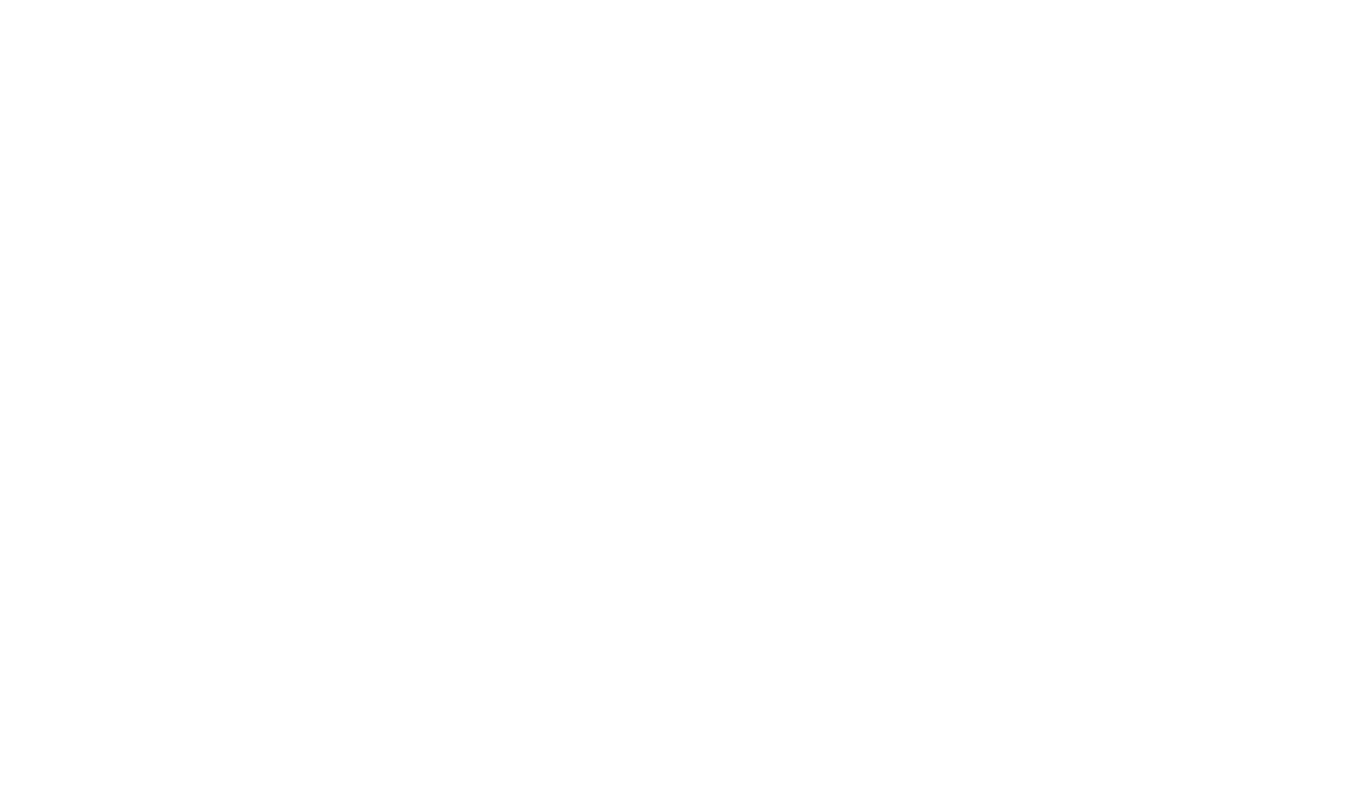
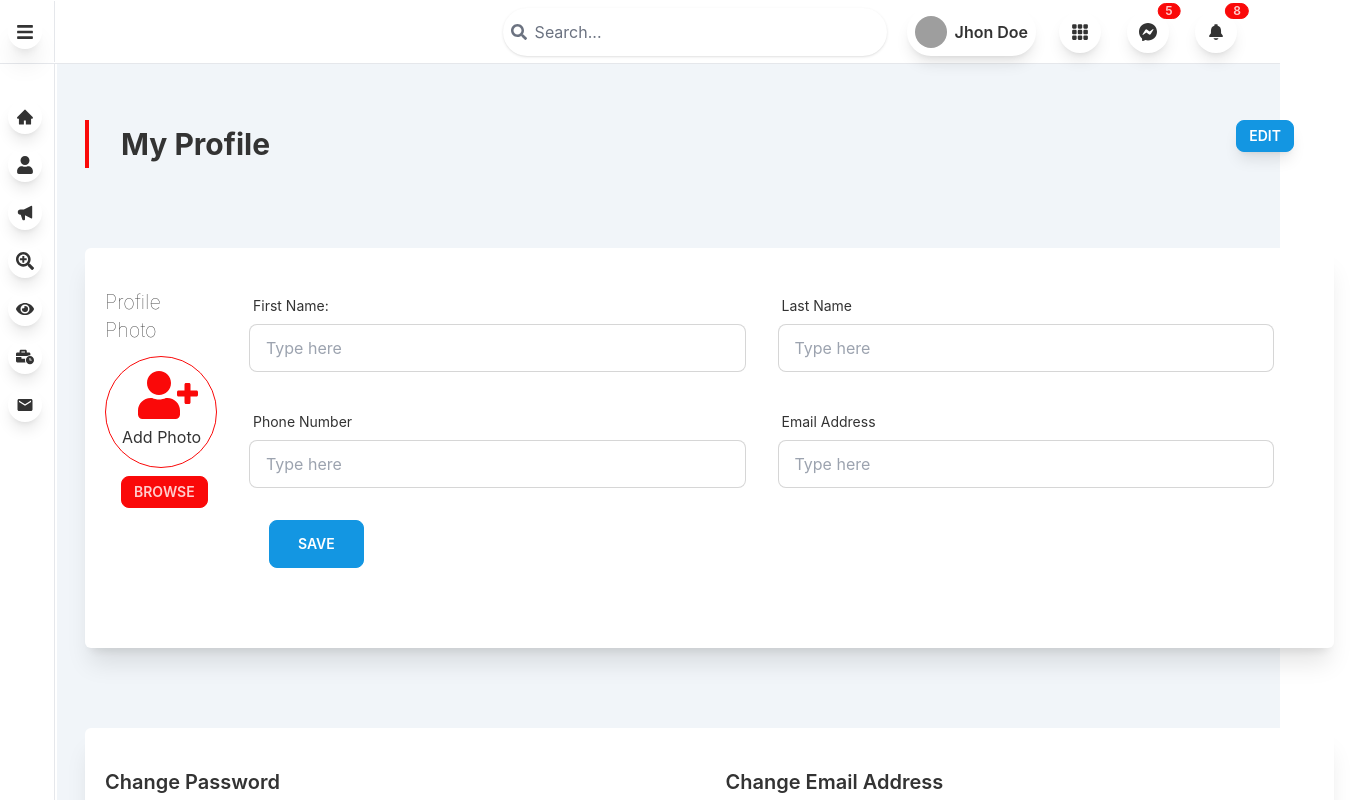
Before and after one commit to dipankar11137/Task-1-BP, a React (Create React App) app: page /proAdmin/myProfile in a window 1280 px wide. Before the commit this address had no page. Shown: the whole page, 1362 px wide, since content can reach past the window. Built offline with nearby package versions, Linux system fonts and the light colour scheme; grey boxes are pictures that could not be loaded.

Commit message:
add my profile

```diff
--- a/src/App.js
+++ b/src/App.js
@@ -6,6 +6,7 @@
 import Home from './Pages/Home/Home';
 import Header from './Pages/ProAdmin/Header';
 import ProAdminHome from './Pages/ProAdmin/Index/ProAdminHome';
+import MyProfile from './Pages/ProAdmin/My Profile/MyProfile';
 Aos.init();
 
 function App() {
@@ -16,15 +17,10 @@
       <Routes>
         <Route path="/" element={<Home />}></Route>
 
-        {/* <Route path="/createAccount" element={<CreateAccount />}></Route>
-        <Route path="/login" element={<Login />}></Route>
-        <Route path="/*" element={<NotFound />}></Route> */}
         {/* dashboard */}
-        <Route path="/dashboard" element={<Header />}>
+        <Route path="/proAdmin" element={<Header />}>
           <Route index element={<ProAdminHome />} />
-
-          {/* <Route path="profile" element={<ProHome />} /> */}
-          {/* <Route path="editProfile" element={<EditProfile />} /> */}
+          <Route path="myProfile" element={<MyProfile />} />
         </Route>
       </Routes>
 
--- a/src/Pages/ProAdmin/Dashboard.js
+++ b/src/Pages/ProAdmin/Dashboard.js
@@ -4,7 +4,7 @@
 import { HiSpeakerphone } from 'react-icons/hi';
 import { MdEmail } from 'react-icons/md';
 import { TiThLargeOutline } from 'react-icons/ti';
-import { Outlet } from 'react-router-dom';
+import { Link, Outlet } from 'react-router-dom';
 import './Tooltip.css';
 
 const Dashboard = ({ drawer, setDrawer }) => {
@@ -121,12 +121,14 @@
                       <div className=" text-black ">
                         <hr className="mb-1" />
 
+                        <Link to="/proAdmin">
                           <p
                             href=""
                             className="hover:text-accent cursor-pointer pl-2 flex items-center"
                           >
                             <AiFillHome className="mr-1" /> Overview
                           </p>
+                        </Link>
                         <hr className="my-1" />
                         <p
                           href=""
@@ -153,12 +155,11 @@
                           <AiFillHome className="mr-1" /> My profile
                         </p>
                         <hr className="my-1" />
-                        <p
-                          href=""
-                          className="hover:text-accent cursor-pointer pl-2 flex items-center"
-                        >
+                        <Link to="/proAdmin/myProfile">
+                          <p className="hover:text-accent cursor-pointer pl-2 flex items-center">
                             <TiThLargeOutline className="mr-1" /> My Profile
                           </p>
+                        </Link>
 
                         <hr className="my-1" />
                       </div>
--- a/src/Pages/ProAdmin/Index/ProAdminHome.js
+++ b/src/Pages/ProAdmin/Index/ProAdminHome.js
@@ -1,6 +1,7 @@
 import React from 'react';
 import { BiUpArrowAlt } from 'react-icons/bi';
 import List from '../../../Components/List';
+import Footer from '../../../Share/Footer';
 import useDrawer from '../../../hooks/useDrawer';
 
 const ProAdminHome = () => {
@@ -62,18 +63,7 @@
       <List name={' Business Sales Promo'} />
       <List name={'Business Directory'} />
 
-      <footer className="footer  p-4 bg-white text-base-content mt-40 pt-14 ">
-        <div className="flex justify-between px-10 w-full items-center pb-4">
-          <p>Business Media Group 2020.All rights reserved</p>
-          <div className="flex gap-5">
-            <p className="cursor-pointer hover:text-primary">
-              Terms of Service
-            </p>
-            <p className="cursor-pointer hover:text-primary">Privacy Policy</p>
-            <p className="cursor-pointer hover:text-primary">Contact us</p>
-          </div>
-        </div>
-      </footer>
+      <Footer />
     </div>
   );
 };
--- /dev/null
+++ b/src/Pages/ProAdmin/My Profile/MyProfile.js
@@ -0,0 +1,196 @@
+import React, { useRef } from 'react';
+import { FaUserPlus } from 'react-icons/fa';
+import Footer from '../../../Share/Footer';
+
+const MyProfile = () => {
+  const fileInputRef = useRef(null);
+
+  const handleButtonClick = () => {
+    // Trigger the file input by clicking it
+    fileInputRef.current.click();
+  };
+
+  const handleFileChange = e => {
+    // Handle the selected file here
+    const selectedFile = e.target.files[0];
+    console.log('Selected file:', selectedFile);
+  };
+  return (
+    <div>
+      <div className="pt-20 px-7 pb-20">
+        <div className="flex justify-between my-5 pt-5">
+          <div className="flex items-center">
+            <div className="h-12 w-1 bg-primary"></div>
+            <h1 className="ml-8 text-3xl font-bold">My Profile </h1>
+          </div>
+          <button className="btn btn-accent mr-10 btn-sm text-white shadow-lg">
+            Edit
+          </button>
+        </div>
+        <div className="flex gap-x-8 bg-white shadow-xl mt-20 rounded-md px-5 py-10 pb-20">
+          <div>
+            <p className="text-xl  mb-3 font-thin">Profile Photo</p>
+            <div className="border-[1px] border-primary w-28 h-28 rounded-full pl-4 pt-2">
+              <FaUserPlus className="text-primary text-6xl ml-4" />
+              <p>Add Photo</p>
+            </div>
+            <div>
+              <button
+                onClick={handleButtonClick}
+                className="btn btn-primary btn-sm ml-4 mt-2"
+              >
+                Browse
+              </button>
+              {/* Hide the file input element */}
+              <input
+                type="file"
+                ref={fileInputRef}
+                style={{ display: 'none' }}
+                onChange={handleFileChange}
+              />
+            </div>
+          </div>
+          <div className=" grid grid-cols-2 gap-8 w-full mr-10 ">
+            <div className=" w-full ">
+              <label className="label">
+                <span className="label-text">First Name: </span>
+              </label>
+              <input
+                type="text"
+                placeholder="Type here"
+                className="input input-bordered w-full "
+              />
+            </div>
+            <div className=" w-full ">
+              <label className="label">
+                <span className="label-text">Last Name </span>
+              </label>
+              <input
+                type="text"
+                placeholder="Type here"
+                className="input input-bordered w-full "
+              />
+            </div>
+            <div className=" w-full ">
+              <label className="label">
+                <span className="label-text">Phone Number </span>
+              </label>
+              <input
+                type="phone"
+                placeholder="Type here"
+                className="input input-bordered w-full "
+              />
+            </div>
+            <div className=" w-full ">
+              <label className="label">
+                <span className="label-text">Email Address </span>
+              </label>
+              <input
+                type="email"
+                placeholder="Type here"
+                className="input input-bordered w-full "
+              />
+            </div>
+            <div>
+              <button className="btn btn-md btn-accent text-white ml-5 px-7 ">
+                Save
+              </button>
+            </div>
+          </div>
+        </div>
+
+        <div className=" bg-white shadow-xl mt-20 rounded-md px-5 py-10 pb-20">
+          <div className=" grid grid-cols-2 gap-8 w-full mr-10 ">
+            <p className="text-xl font-semibold">Change Password </p>
+            <p className="text-xl font-semibold">Change Email Address </p>
+            <div className=" w-full ">
+              <label className="label">
+                <span className="label-text">Email Address: </span>
+              </label>
+              <input
+                type="text"
+                placeholder="Type here"
+                className="input input-bordered w-full "
+              />
+            </div>
+            <div className=" w-full ">
+              <label className="label">
+                <span className="label-text">
+                  Your Registred Email address:{' '}
+                </span>
+              </label>
+              <input
+                type="text"
+                placeholder="Type here"
+                className="input input-bordered w-full "
+              />
+            </div>
+            <div className=" w-full ">
+              <label className="label">
+                <span className="label-text">Current Password: </span>
+              </label>
+              <input
+                type="text"
+                placeholder="Type here"
+                className="input input-bordered w-full "
+              />
+            </div>
+            <div className=" w-full ">
+              <label className="label">
+                <span className="label-text">New Email Address: </span>
+              </label>
+              <input
+                type="text"
+                placeholder="Type here"
+                className="input input-bordered w-full "
+              />
+            </div>
+            <div className=" w-full ">
+              <label className="label">
+                <span className="label-text">New Password : </span>
+              </label>
+              <input
+                type="text"
+                placeholder="Type here"
+                className="input input-bordered w-full "
+              />
+            </div>
+            <div className=" w-full ">
+              <label className="label">
+                <span className="label-text">Repeat New Email Address: </span>
+              </label>
+              <input
+                type="text"
+                placeholder="Type here"
+                className="input input-bordered w-full "
+              />
+            </div>
+            <div className=" w-full ">
+              <label className="label">
+                <span className="label-text">Reenter new password: </span>
+              </label>
+              <input
+                type="text"
+                placeholder="Type here"
+                className="input input-bordered w-full "
+              />
+            </div>
+            <div className="mt-8">
+              <button className="btn btn-md btn-accent text-white ml-5 px-7 ">
+                Save
+              </button>
+            </div>
+            <div>
+              <button className="btn btn-md btn-accent text-white ml-5 px-7 ">
+                Save
+              </button>
+            </div>
+          </div>
+        </div>
+      </div>
+      <Footer />
+    </div>
+  );
+};
+
+export default MyProfile;
--- /dev/null
+++ b/src/Share/Footer.js
@@ -0,0 +1,18 @@
+import React from 'react';
+
+const Footer = () => {
+  return (
+    <footer className="footer  p-4 bg-white text-base-content mt-40 pt-14 ">
+      <div className="flex justify-between px-10 w-full items-center pb-4">
+        <p>Business Media Group 2020.All rights reserved</p>
+        <div className="flex gap-5">
+          <p className="cursor-pointer hover:text-primary">Terms of Service</p>
+          <p className="cursor-pointer hover:text-primary">Privacy Policy</p>
+          <p className="cursor-pointer hover:text-primary">Contact us</p>
+        </div>
+      </div>
+    </footer>
+  );
+};
+
+export default Footer;
```
Lines whose indentation alone changed are shown as unchanged.
